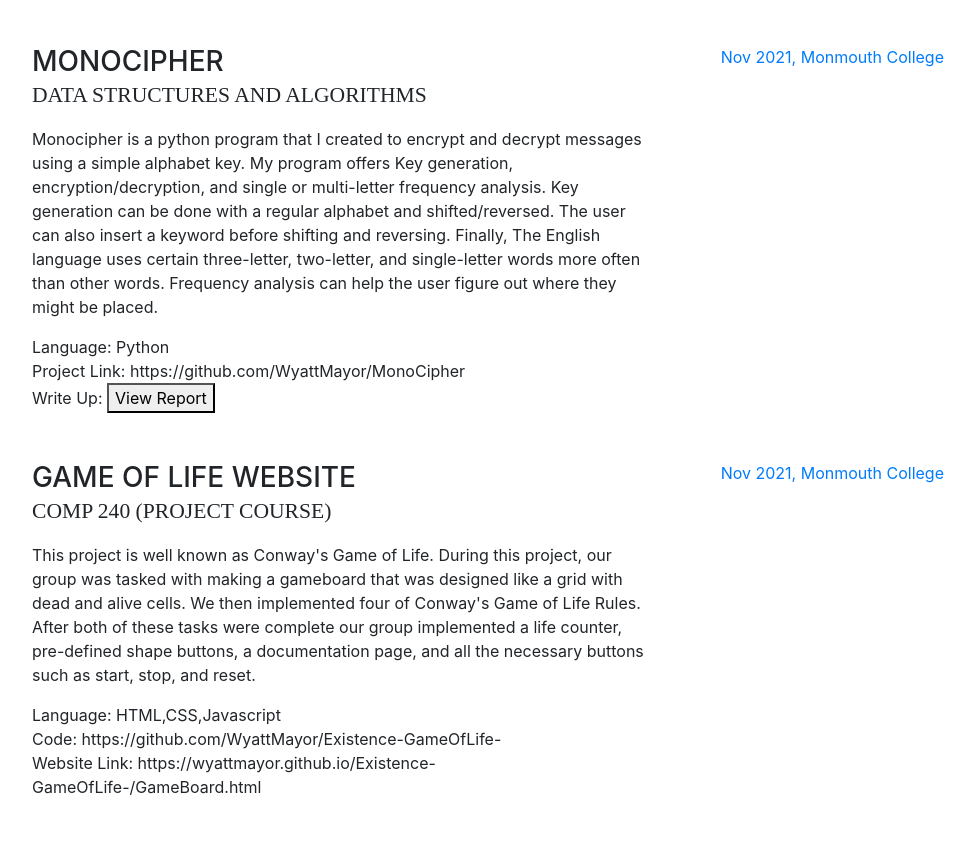
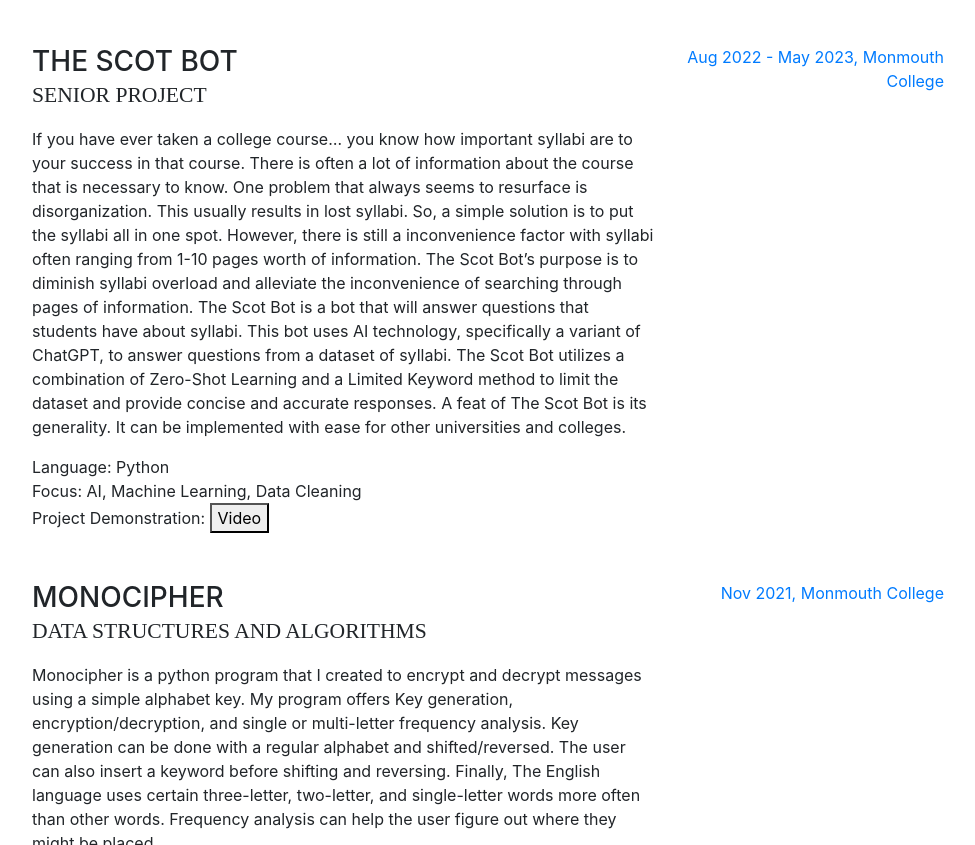
Before and after one commit to WyattMayor/OldPort, a website with bundled scripts: page index.html in a window 1280 px wide. Shown: the part 1275-2120 px from the top of the page, without its empty margins (288-1263 px from the left). Built offline with nearby package versions, Linux system fonts and the light colour scheme; files whose address does not match are found by name; a web font is replaced by a local one.

Commit message:
Resume Update

```diff
--- a/index.html
+++ b/index.html
@@ -8,7 +8,7 @@
     <meta name="description" content="">
     <meta name="author" content="">
 
-    <title>Wyatt's Portfolio</title>
+    <title>Portfolio</title>
 
     <!-- Bootstrap core CSS -->
     <link href="vendor/bootstrap/css/bootstrap.min.css" rel="stylesheet">
@@ -130,7 +130,20 @@
               <span class="text-primary">Jun 2022 - Aug 2022, University of Arizona</span>
             </div>
           </div>
-
+          <div class="resume-item d-flex flex-column flex-md-row mb-5">
+            <div class="resume-content mr-auto">
+              <h3 class="mb-0">The Scot Bot</h3>
+              <div class="subheading mb-3">Senior Project</div>
+              <p>If you have ever taken a college course… you know how important syllabi are to your success in that course. There is often a lot of information about the course that is necessary to know. One problem that always seems to resurface is disorganization. This usually results in lost syllabi. So, a simple solution is to put the syllabi all in one spot. However, there is still a inconvenience factor with syllabi often ranging from 1-10 pages worth of information. The Scot Bot’s purpose is to diminish syllabi overload and alleviate the inconvenience of searching through pages of information. The Scot Bot is a bot that will answer questions that students have about syllabi. This bot uses AI technology, specifically a variant of ChatGPT, to answer questions from a dataset of syllabi. The Scot Bot utilizes a combination of Zero-Shot Learning and a Limited Keyword method to limit the dataset and provide concise and accurate responses. A feat of The Scot Bot is its generality. It can be implemented with ease for other universities and colleges.</p>
+            <div>Language: Python</div>
+            <div>Focus: AI, Machine Learning, Data Cleaning</div>
+            <div>Project Demonstration: <a href='https://www.youtube.com/watch?v=pLmpqo1p8tc'>
+            <button>Video</button></a></div>
+            </div>
+            <div class="resume-date text-md-right">
+              <span class="text-primary">Aug 2022 - May 2023, Monmouth College</span>
+            </div>
+          </div>
           <div class="resume-item d-flex flex-column flex-md-row mb-5">
             <div class="resume-content mr-auto">
               <h3 class="mb-0">Monocipher</h3>
```
Also changed, not shown: 1 other file.
